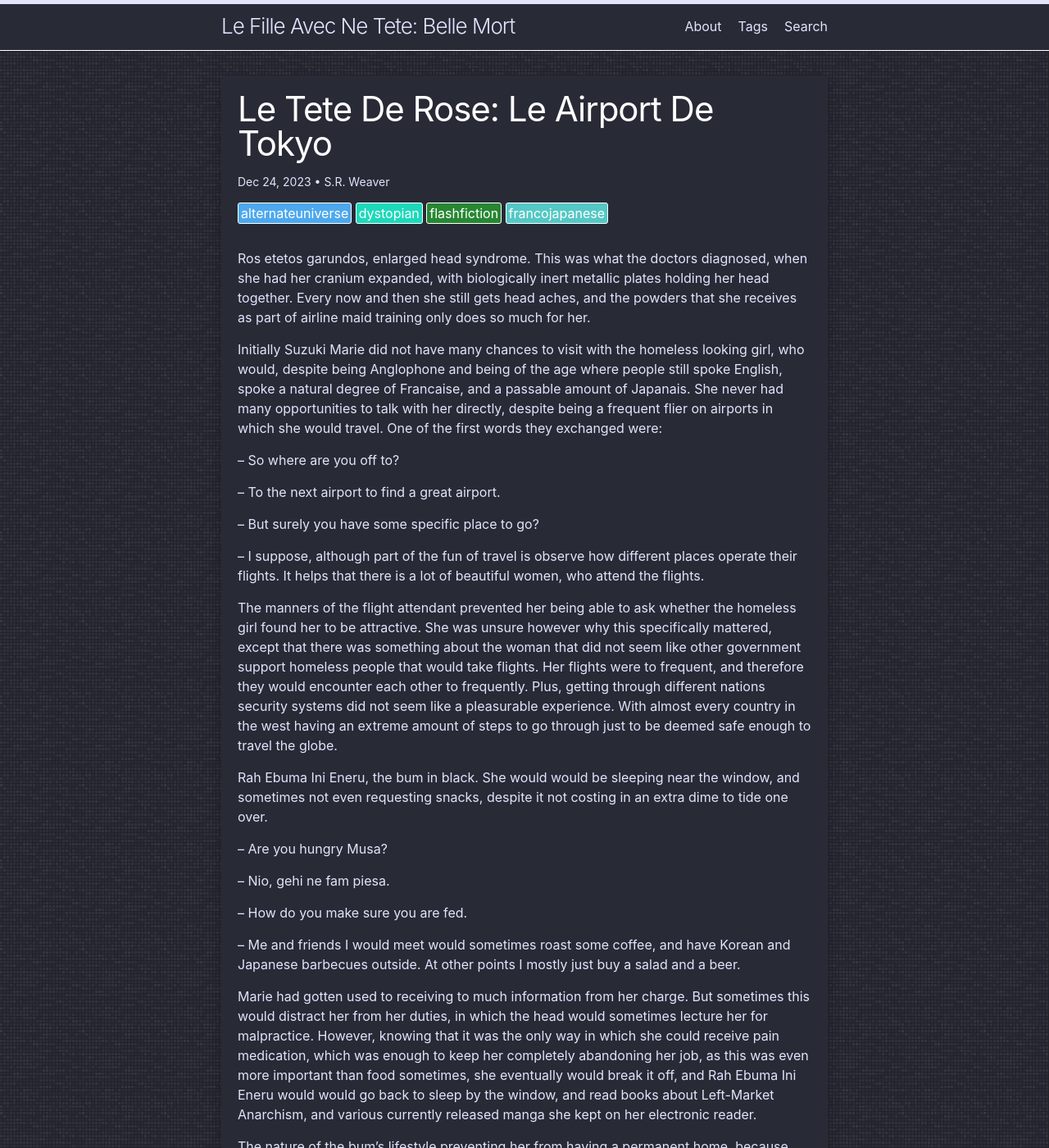
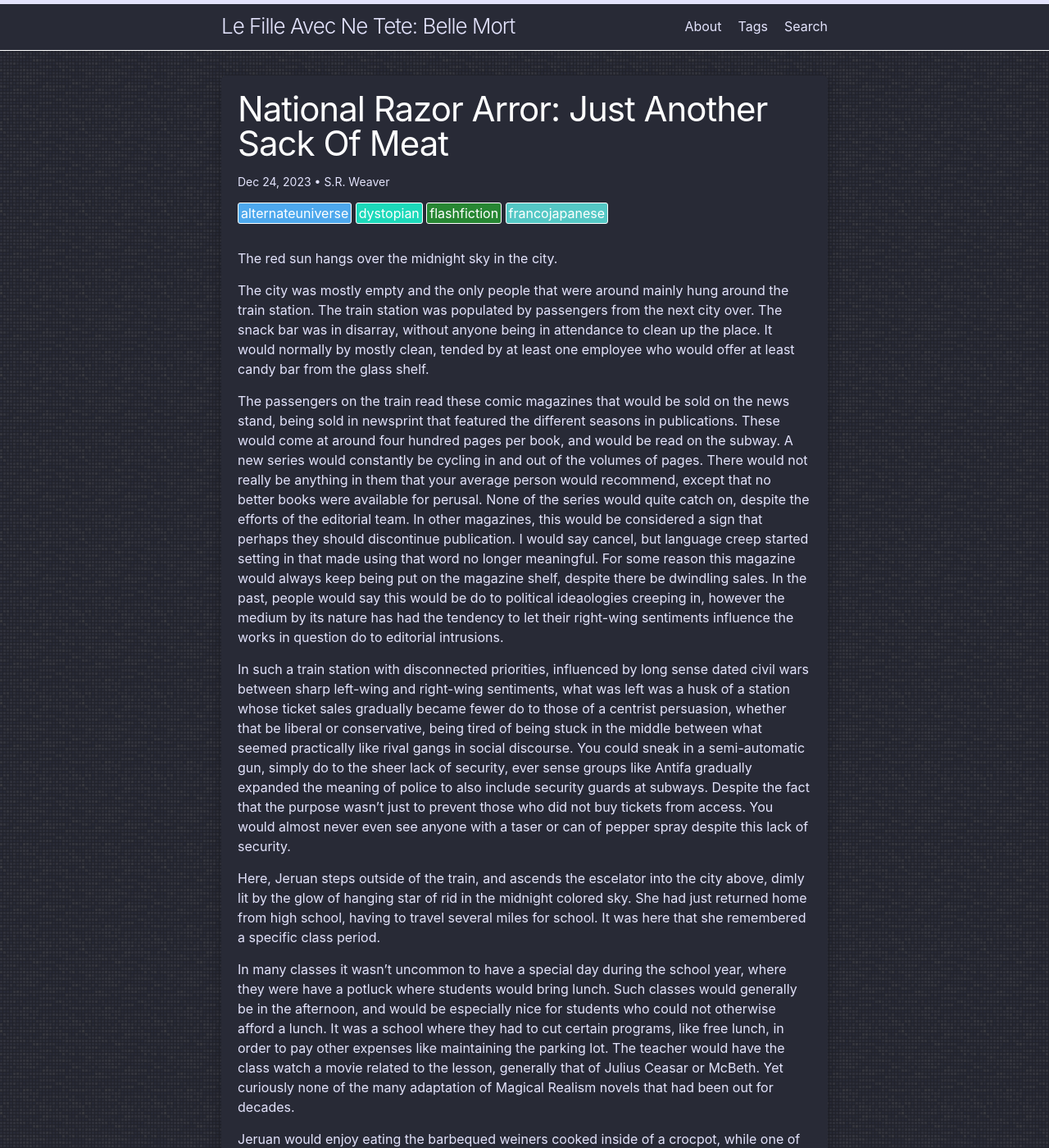
Before and after one commit to LWFlouisa/ContainmentManStories, a Jekyll site: the page built from _posts/2023-12-24-story5_nationalrazorarrow.md, in a window 1280 px wide and 1400 px high. Shown: the whole window at 82% size. Built offline with Jekyll 4.4.1, drawn with Linux system fonts in a browser that asks for light colours; our own code applies the rules of GitHub Pages for plain Markdown files; some of the changed text lies outside the part shown.

Commit message:
Update 2023-12-24-story5_nationalrazorarrow.md

```diff
--- a/_posts/2023-12-24-story5_nationalrazorarrow.md
+++ b/_posts/2023-12-24-story5_nationalrazorarrow.md
@@ -1,68 +1,42 @@
 ---
-title: "Le Tete De Rose: Le Airport De Tokyo"
+title: "National Razor Arror: Just Another Sack Of Meat"
 author: "S.R. Weaver"
 tags: dystopian francojapanese alternateuniverse flashfiction
 ---
-Ros etetos garundos, enlarged head syndrome. This was what the doctors diagnosed, when she had her cranium expanded, with biologically inert metallic plates holding her head together. Every now and then she still gets head aches, and the powders that she receives as part of airline maid training only does so much for her.
+The red sun hangs over the midnight sky in the city.
 
-Initially Suzuki Marie did not have many chances to visit with the homeless looking girl, who would, despite being Anglophone and being of the age where people still spoke English, spoke a natural degree of Francaise, and a passable amount of Japanais. She never had many opportunities to talk with her directly, despite being a frequent flier on airports in which she would travel. One of the first words they exchanged were:
+The city was mostly empty and the only people that were around mainly hung around the train station. The train station was populated by passengers from the next city over. The snack bar was in disarray, without anyone being in attendance to clean up the place. It would normally by mostly clean, tended by at least one employee who would offer at least candy bar from the glass shelf.
 
--- So where are you off to?
+The passengers on the train read these comic magazines that would be sold on the news stand, being sold in newsprint that featured the different seasons in publications. These would come at around four hundred pages per book, and would be read on the subway. A new series would constantly be cycling in and out of the volumes of pages. There would not really be anything in them that your average person would recommend, except that no better books were available for perusal. None of the series would quite catch on, despite the efforts of the editorial team. In other magazines, this would be considered a sign that perhaps they should discontinue publication. I would say cancel, but language creep started setting in that made using that word no longer meaningful. For some reason this magazine would always keep being put on the magazine shelf, despite there be dwindling sales. In the past, people would say this would be do to political ideaologies creeping in, however the medium by its nature has had the tendency to let their right-wing sentiments influence the works in question do to editorial intrusions.
 
--- To the next airport to find a great airport.
+In such a train station with disconnected priorities, influenced by long sense dated civil wars between sharp left-wing and right-wing sentiments, what was left was a husk of a station whose ticket sales gradually became fewer do to those of a centrist persuasion, whether that be liberal or conservative, being tired of being stuck in the middle between what seemed practically like rival gangs in social discourse. You could sneak in a semi-automatic gun, simply do to the sheer lack of security, ever sense groups like Antifa gradually expanded the meaning of police to also include security guards at subways. Despite the fact that the purpose wasn't just to prevent those who did not buy tickets from access. You would almost never even see anyone with a taser or can of pepper spray despite this lack of security.
 
--- But surely you have some specific place to go?
+Here, Jeruan steps outside of the train, and ascends the escelator into the city above, dimly lit by the glow of hanging star of rid in the midnight colored sky. She had just returned home from high school, having to travel several miles for school. It was here that she remembered a specific class period.
 
--- I suppose, although part of the fun of travel is observe how different places operate their flights. It helps that there is a lot of beautiful women, who attend the flights.
+In many classes it wasn't uncommon to have a special day during the school year, where they were have a potluck where students would bring lunch. Such classes would generally be in the afternoon, and would be especially nice for students who could not otherwise afford a lunch. It was a school where they had to cut certain programs, like free lunch, in order to pay other expenses like maintaining the parking lot. The teacher would have the class watch a movie related to the lesson, generally that of Julius Ceasar or McBeth. Yet curiously none of the many adaptation of Magical Realism novels that had been out for decades.
 
-The manners of the flight attendant prevented her being able to ask whether the homeless girl found her to be attractive. She was unsure however why this specifically mattered, except that there was something about the woman that did not seem like other government support homeless people that would take flights. Her flights were to frequent, and therefore they would encounter each other to frequently. Plus, getting through different nations security systems did not seem like a pleasurable experience. With almost every country in the west having an extreme amount of steps to go through just to be deemed safe enough to travel the globe.
+Jeruan would enjoy eating the barbequed weiners cooked inside of a crocpot, while one of her classmates wearing a baseball cap and a pair of birkenstocks would watch her eat while drawing pictures of roses. Eating inside of the cafeteria was always a lonely experience, and never anything like what tended to be depicted on television, with the sole exception being "silent lunch" periods, a form of collective punishment for the offense of one student. But here she would not be unique in the ability to talk during class. Generally this potlocks would be close to Summer vacation.
 
-Rah Ebuma Ini Eneru, the bum in black. She would would be sleeping near the window, and sometimes not even requesting snacks, despite it not costing in an extra dime to tide one over.
+Do to a change in culture during 2056 A.D., teachers starting approaching discipline in a different way, where students would generally be suspended for a week, to about a year. But the changing times brought back school spanking, and there was a special term for teachers that would bend students over the desk. Merusa Sifana. So it was a mixed bag as to whether they would be hit by the teacher, or allowed to eat during the classroom. But the original theory behind this was to prevent the student from missing important classes.
 
--- Are you hungry Musa?
+One class room stood as the odd exception, that permitted Jeruan to eat in class all the time. In fact, instead of doing biology assignment, this particular Sifano would have the class eat a salad with bacon. This salad would be laced with some variant of cannabis and LSD. The her head and flower barret would seem to grow a million times larger, and her neck would wiggle about while she spoke in chanting verses. Despite the fact that the high school was years behind other districts, and being one of the few schools to still hit their students, this teacher would be the one class that she would always look forward to. Even Birkenstock wearing girls who were perpetually late like one of her classmates, who would be smoking pot inside of the bathroom stalls.
 
--- Nio, gehi ne fam piesa.
+Most classrooms would keep a dark green colored chalk board, while other school moved onto using dry erase. Students here would not even be allowed to used digital drawing and writing styluses, while Sifanas preferring them to still not even use the cheapest of mechanical pencils. Even in districts that still had Amish people, the ones that remained after the massacre of thousands during the Leftist Revolution of the 2020s, would still have to use modern writing and drawing convienences.
 
--- How do you make sure you are fed.
+This was the school Jeruan had to go to day in and day out.
 
--- Me and friends I would meet would sometimes roast some coffee, and have Korean and Japanese barbecues outside. At other points I mostly just buy a salad and a beer.
+Jeruan returned home from the station.
 
-Marie had gotten used to receiving to much information from her charge. But sometimes this would distract her from her duties, in which the head would sometimes lecture her for malpractice. However, knowing that it was the only way in which she could receive pain medication, which was enough to keep her completely abandoning her job, as this was even more important than food sometimes, she eventually would break it off, and Rah Ebuma Ini Eneru would would go back to sleep by the window, and read books about Left-Market Anarchism, and various currently released manga she kept on her electronic reader.
+Jeruan would talk to the friends she knew in the district of 2170 A.D., or at least it felt like it compared to this school, who gradually stopped returning her calls. Eventually she went completely cold Turkey with cell phone usage, and the only replacement was an old flip phone, that had old "Rectangle Pukus" games. Rectangle Pukus was a genre of games characterized by being parodies of mainstream JRPG titles, with more more blood and gore. It wasn't uncommon for these games to have the entire floor tiles covered in blood.
 
-The nature of the bum's lifestyle preventing her from having a permanent home, because she wanted to maintain the illusion that she was rich enough to pay for various flights, but not enough to rent an extended stay hotel. Thus she would buy whatever books she wanted on her electronic reader. Eventually one of the airports in which she arrived had to take an extended flight delay. This gave the two time to exchange few more emotas.
+There was Berudo team, which would sometimes split into different factions. However eventually a physical fued broke off between them, causing them to abandon the games altogether.
 
--- I never got your name? Marie asked.
+She wondered why her parents would never ask her friends. But she also did not want to tell them she was considering breaking away from the team, that her friends had initially started as a union that would work against some of the abuses in nerd culture in other parts of society. Instead she was alone again.
 
--- I rarely use my real name anymore. However, online I refer to myself as "that precious reader".
+She became Ros Wierudo Eguno: A widow gun.
 
--- What would you read on your flights.
+And this was how she went to the station the next day, with a Wierudo Eguno in tow.
 
--- I would usually read manga currently released in Japan. She offered Marie a cigarette, but she waved it off. But I also sometimes beta reader fellow comic creators work.
+The next morning, another dead body was bloodied at the station: it was Jeruan.
 
--- I can't smoke, it gives me head aches.
-
--- From that beautifully large head of yours.
-
--- Pardon moi?
-
--- Desole. Didn't mean to offend.
-
--- No, I'm just sensitive about.
-
-The Precious Reader gently placed her palms on her head. Suddenly all of the memories of Marie would come into her head. Marie would play different puzzles to expand her intelligence prowess, but at some point her brain started growing more rapidly than her skull could keep up. Eventually the doctors became involved in an emergency procedure to expand its size. But there was a chance that it may shorten her life.
-
--- So in order to live, they took a chance on you.
-
--- How did you know?
-
--- Lets just say, I have my way of things. But worry not. You're one of the more beautiful girls that I have ever met.
-
--- Is there somewhere you'd like to go next?
-
--- Isn't the flight delayed?
-
--- I mean here, at the "Airport De Tokyo".
-
--- I have time if you to.
-
--- All the time in the world.
+Just another sack of meat.
```
